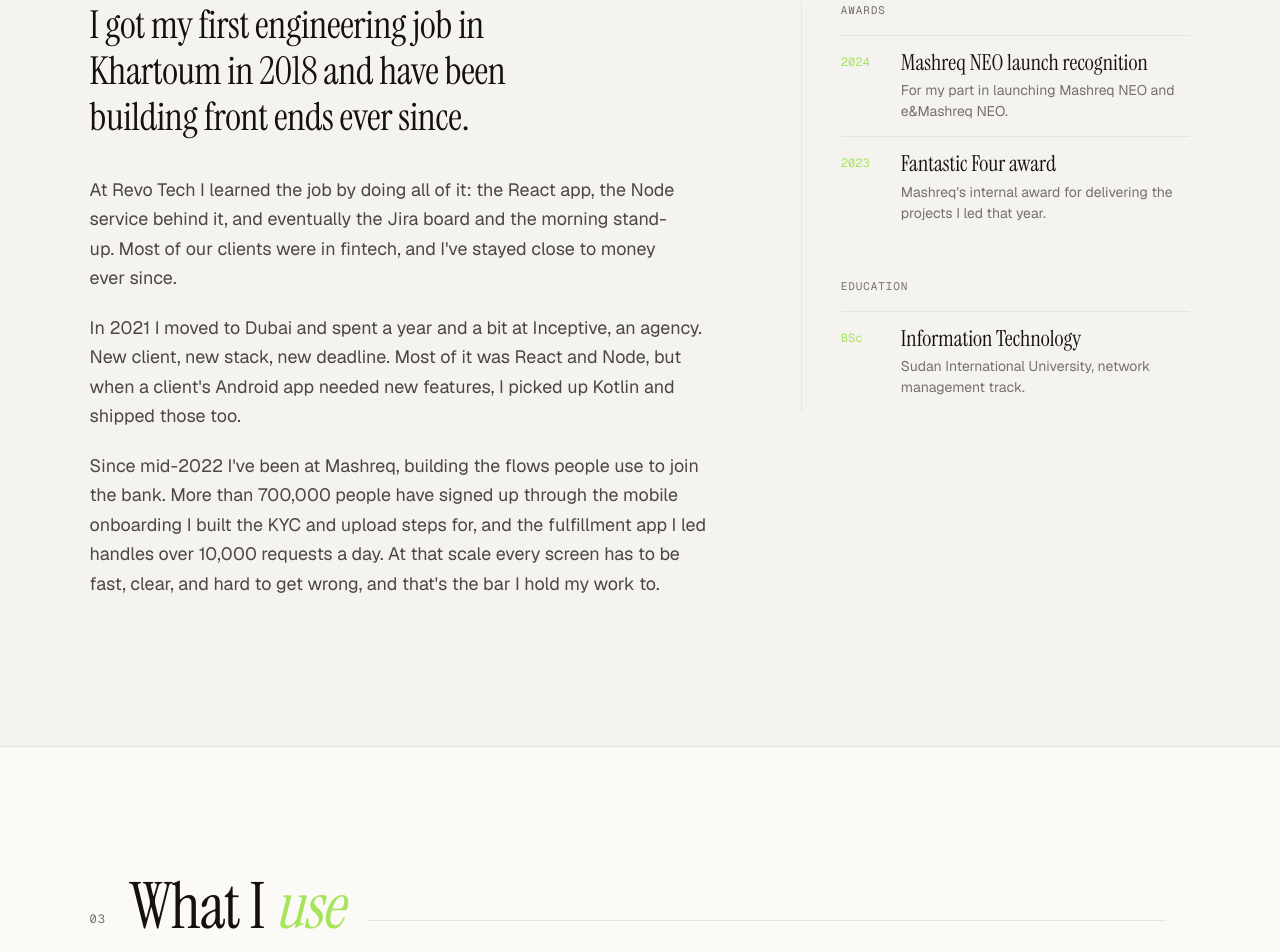
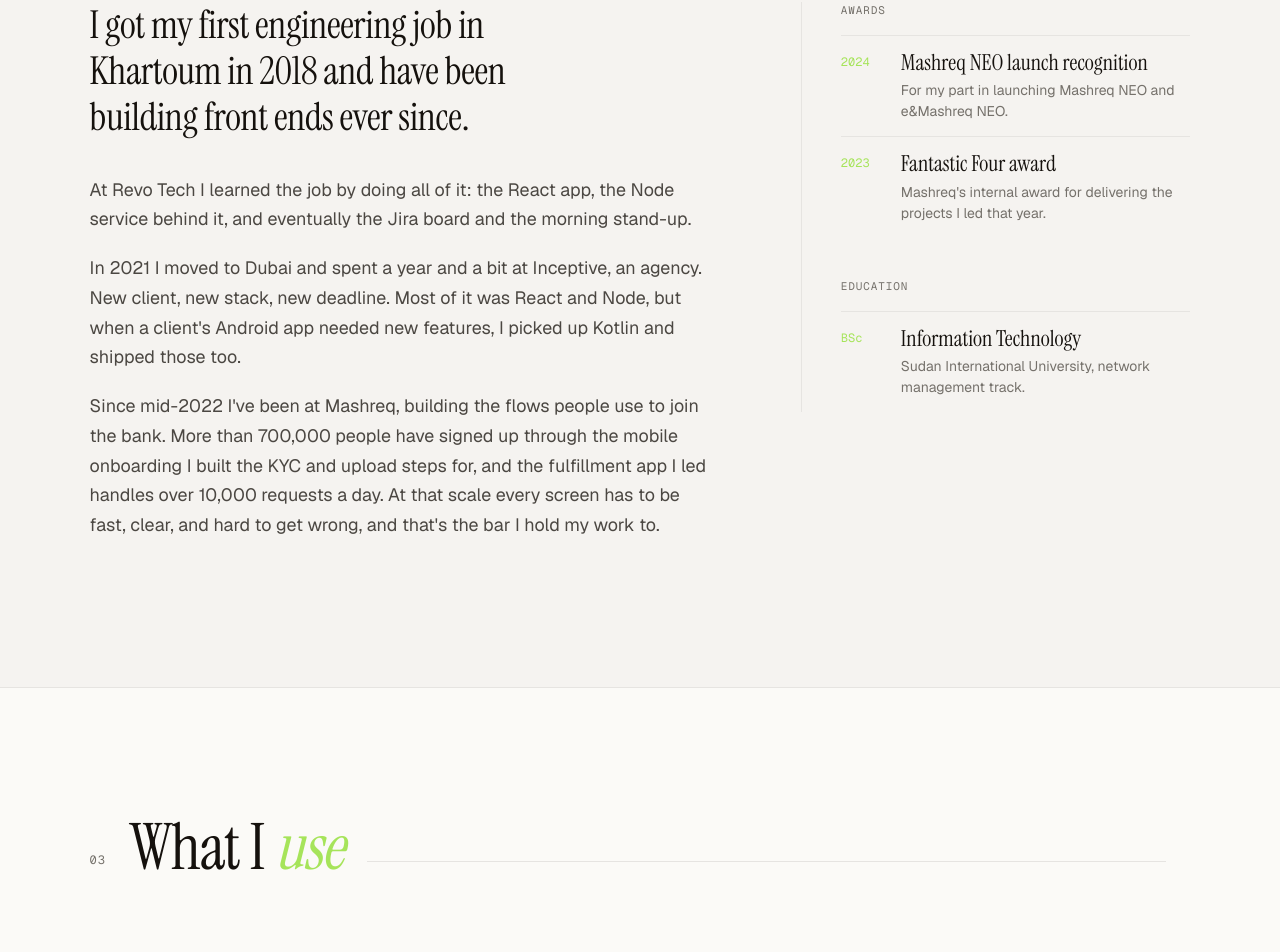
Before and after one commit to wael-fadlallah/waelfadlallh.com, a Next.js app: page / in a window 1280 px wide. Shown: the part 2665-3617 px from the top of the page. Built offline with nearby package versions, Linux system fonts and the light colour scheme.

Commit message:
Remove fintech line from About
Co-Authored-By: Claude Opus 5.5 (1M context) <noreply@anthropic.com>
Claude-Session: https://claude.ai/code/session_01RrWugQrvt3eFyCtTY1Are5

```diff
--- a/app/components/about.tsx
+++ b/app/components/about.tsx
@@ -35,8 +35,7 @@ export function About() {
           <p>
             At Revo Tech I learned the job by doing all of it: the React app,
             the Node service behind it, and eventually the Jira board and the
-            morning stand-up. Most of our clients were in fintech, and I&apos;ve
-            stayed close to money ever since.
+            morning stand-up.
           </p>
           <p>
             In 2021 I moved to Dubai and spent a year and a bit at Inceptive,
```
